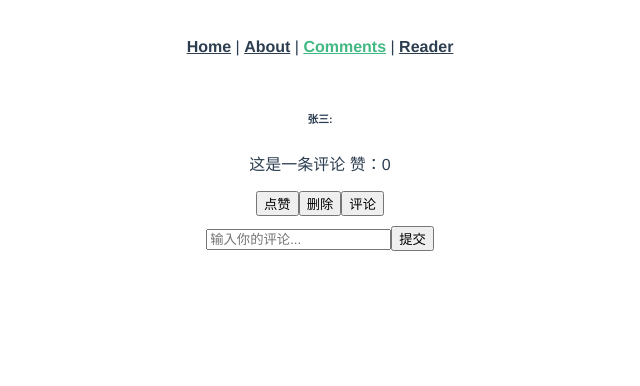
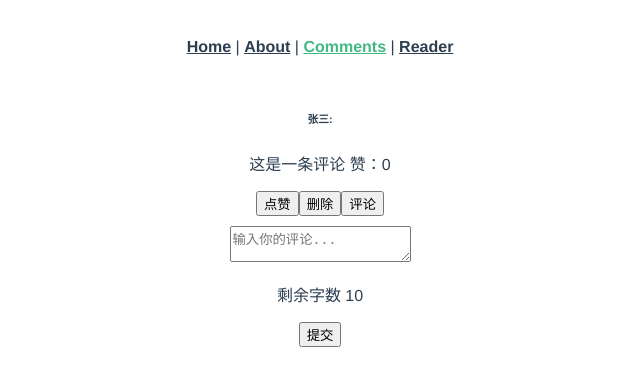
Before and after one commit to Ac-1d/RP2024, a Vue app in the folder front_end/: page /comments in a window 1280 px wide. Shown: the top 386 px of the page, without its empty margins (320-960 px from the left). Built offline with nearby package versions, Linux system fonts and the light colour scheme.

Commit message:
complete limiting text length

```diff
--- a/front_end/src/views/Comments.vue
+++ b/front_end/src/views/Comments.vue
@@ -1,25 +1,31 @@
 <template>
   <div>
+    <!-- 评论显示 -->
     <div v-for="(comment, index) in comments" :key="index" class="comment">
       <h6>{{ comment.author }}:</h6>
       <p>{{ comment.text }} 赞：{{ comment.likes }}</p>
       <button @click="likeComment(index)">点赞</button>
       <button @click="deleteComment(index)">删除</button>
       <button @click="showReply(index)">评论</button>
+      <!-- 回复区 -->
       <div v-if="comment.showReply" class="sub-comment">
+        <!-- 回复框 -->
         <form @submit.prevent="addReply(index, $event)">
           <input type="text" v-model="comment.replyText" placeholder="输入你的回复...">
-          <button type="submit">提交</button>
+          <button type="submit" >提交</button>
         </form>
+        <!-- 回复显示 -->
         <div v-for="(reply, replyIndex) in comment.replies" :key="replyIndex" class="reply">
           <p>{{ reply.text }} - {{ reply.author }}</p>
         </div>
       </div>
     </div>
-
+    <!-- 评论框 -->
     <form @submit.prevent="addComment">
-      <input type="text" v-model="newCommentText" placeholder="输入你的评论...">
-      <button type="submit">提交</button>
+      <textarea v-model="newCommentText" placeholder="输入你的评论..."
+      @input="checkCommentLength"></textarea>
+      <p>剩余字数 {{ remainingText }}</p>
+      <button type="submit" :disabled="commentLengthExceeded">提交</button>
     </form>
   </div>
 </template>
@@ -41,9 +47,16 @@ export default {
         // 可以通过后端，从数据库中调用
       ],
       newCommentText: '',
+      maxText: 10,
+      commentLengthExceeded: false,
       myname: '匿名'
       // 当前用户名
     };
+  },
+  computed: {
+    remainingText(){
+      return this.maxText-this.newCommentText.length;
+    }
   },
   methods: {
     addComment() {
@@ -60,6 +73,9 @@ export default {
         this.newCommentText = '';
       }
     },
+    checkCommentLength() {
+      this.commentLengthExceeded = this.newCommentText.length > this.maxText;
+    },  // 检查评论的长度，不能超过maxText
     likeComment(index) {
       if (index < this.comments.length && index >= 0) {
         this.comments[index].likes++;
```
